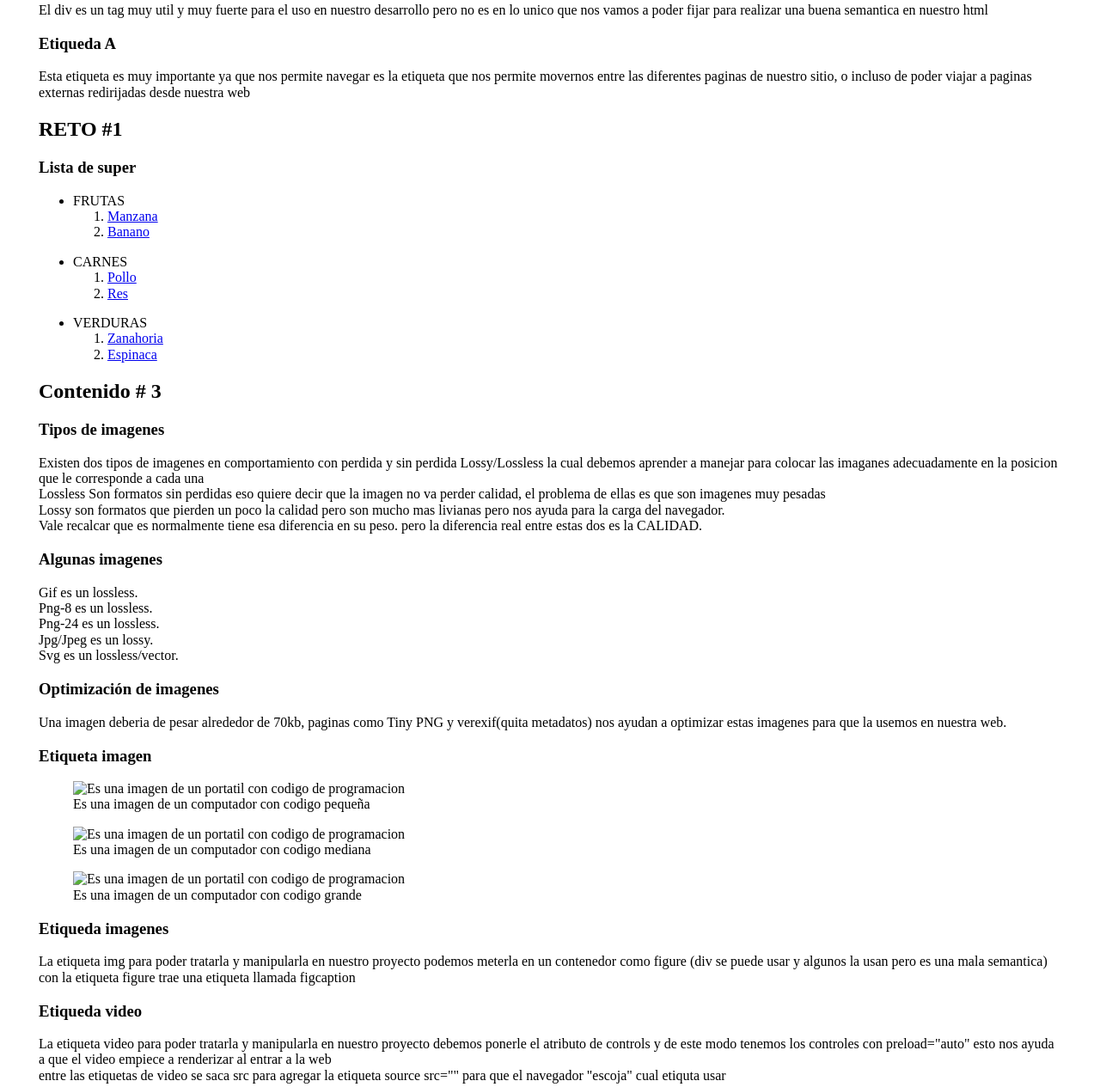
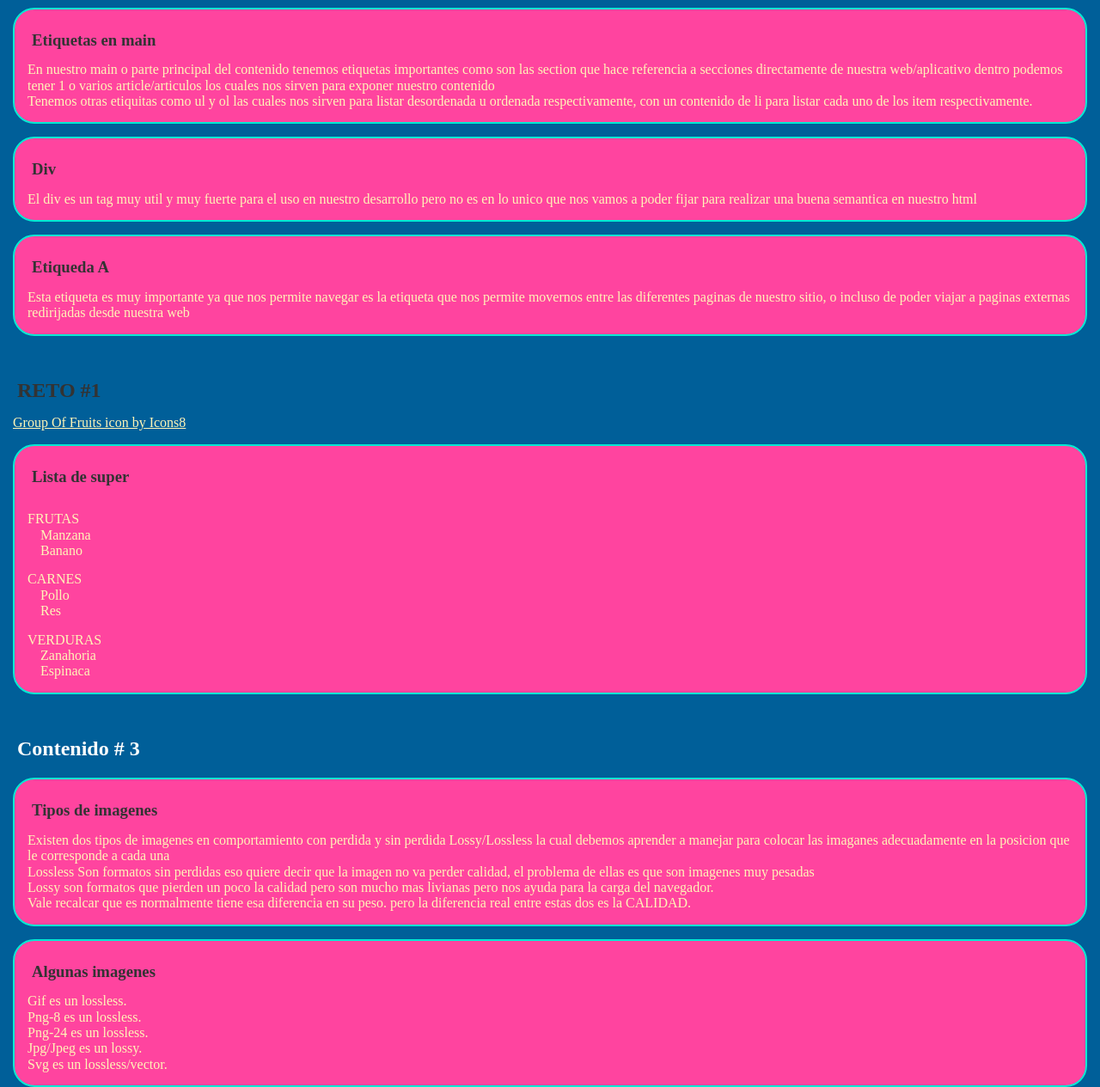
Before and after one commit to ospinajuanp/DefinitivoHTMLCSSPlatzi, a website: page pag/indexHtml.html in a window 1280 px wide. Shown: the part 699-1964 px from the top of the page at 86% size. Drawn offline with nearby package versions, Linux system fonts and the light colour scheme.

Commit message:
Mas selectores

```diff
--- a/css/modeloCaja.css
+++ b/css/modeloCaja.css
@@ -1,10 +1,68 @@
 *{
     box-sizing: border-box;
+    padding: 0;
+    margin: 0;
+    color: #FFF5B7;
+}
+figure img{
+    width: 100px;
+    height: 100%;
 }
 
-main{
-    width: 100%;
-    height: 500px;
-    border: 10px solid #aaa;
-    padding: 20px 35px;
+div h2,div h3,div h4,div h5,div h6 {
+    margin: 5px 0 10px 0;
+    padding: 5px;
+    color: #333;
 }
+.clase h2{
+    color: #fff;
+}
+
+a:hover{
+    color: #00EAD3;
+}
+
+a:active{
+    color: #005F99;
+}
+
+.clase{
+    background-color: #005F99;
+    padding: 20px 15px;
+
+}
+
+.clase__contenido{
+    background-color: #FF449F;
+    padding: 15px;
+    border: 2px solid #00EAD3;
+    border-radius: 25px;
+    margin-top: 15px;
+}
+
+
+.reto{
+    background-color: #005F99;
+    padding: 20px 15px;
+}
+.reto__contenido{
+    background-color: #FF449F;
+    padding: 15px;
+    border: 2px solid #00EAD3;
+    border-radius: 25px;
+    margin-top: 15px;
+}
+
+.lista ul{
+   list-style: none;
+   padding-top: 15px;
+}
+
+.lista li{
+    list-style: none;
+    margin-top:;
+}
+.lista li a {
+    margin-left: 15px;
+    text-decoration: none;
+}
--- a/pag/indexHtml.html
+++ b/pag/indexHtml.html
@@ -17,6 +17,7 @@
         <div class="clase">
             <h2>Contenido # 1</h2>
             <div class="clase__contenido">
+
                 <div>
                     <h3>Por que se llama index.html?</h3>
                 </div>
@@ -42,8 +43,9 @@
             </div>
         </div>
         <div class="clase">
+            <h2>Contenido #2</h2>
             <div class="clase__contenido">
-                <h2>Contenido #2</h2>
+
                 <div>
                     <h3>Header main y footer</h3>
                 </div>
@@ -77,12 +79,14 @@
             </div>
         </div>
         <div class="reto">
+            <h2>RETO #1</h2>
+            <a href="https://icons8.com/icon/oz99A8bggOyV/group-of-fruits">Group Of Fruits icon by Icons8</a>
             <div class="reto__contenido">
-                <h2>RETO #1</h2>
+
                 <div>
                     <h3>Lista de super</h3>
                 </div>
-                <div>
+                <div class="lista">
                     <ul>
                         <li>FRUTAS</li>
                         <ol>
@@ -144,15 +148,15 @@
                 <div>
                     <section>
                         <figure>
-                            <img src="./img/Pequena.jpg" alt="Es una imagen de un portatil con codigo de programacion">
+                            <img src="../img/Pequena.jpg" alt="Es una imagen de un portatil con codigo de programacion">
                             <figcaption>Es una imagen de un computador con codigo pequeña</figcaption>
                         </figure>
                         <figure>
-                            <img src="./img/Mediana.jpg" alt="Es una imagen de un portatil con codigo de programacion">
+                            <img src="../img/Mediana.jpg" alt="Es una imagen de un portatil con codigo de programacion">
                             <figcaption>Es una imagen de un computador con codigo mediana</figcaption>
                         </figure>
                         <figure>
-                            <img src="./img/Grande.jpg" alt="Es una imagen de un portatil con codigo de programacion">
+                            <img src="../img/Grande.jpg" alt="Es una imagen de un portatil con codigo de programacion">
                             <figcaption>Es una imagen de un computador con codigo grande</figcaption>
                         </figure>
                     </section>
```
Also changed, not shown: css/especificidad.css (+4 -7 lines), pag/especificidad.html (+1 -1 lines).
